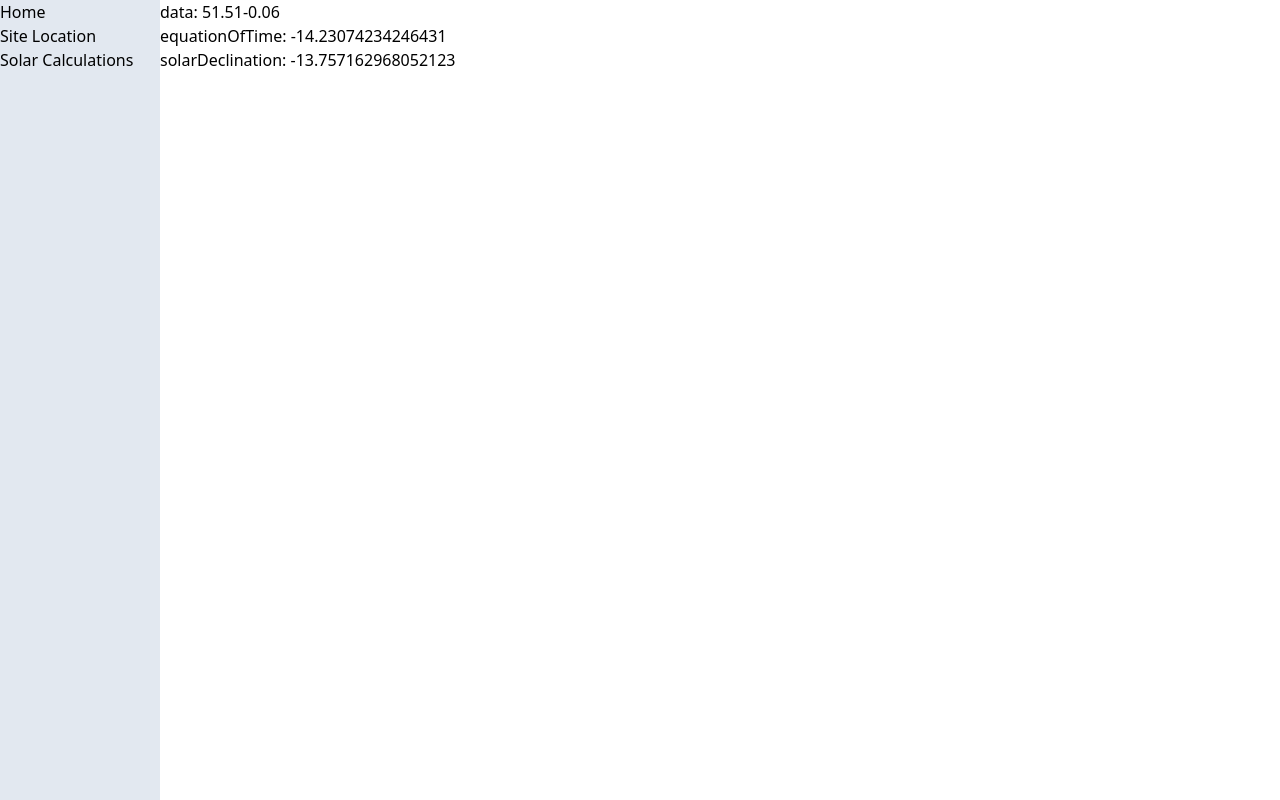
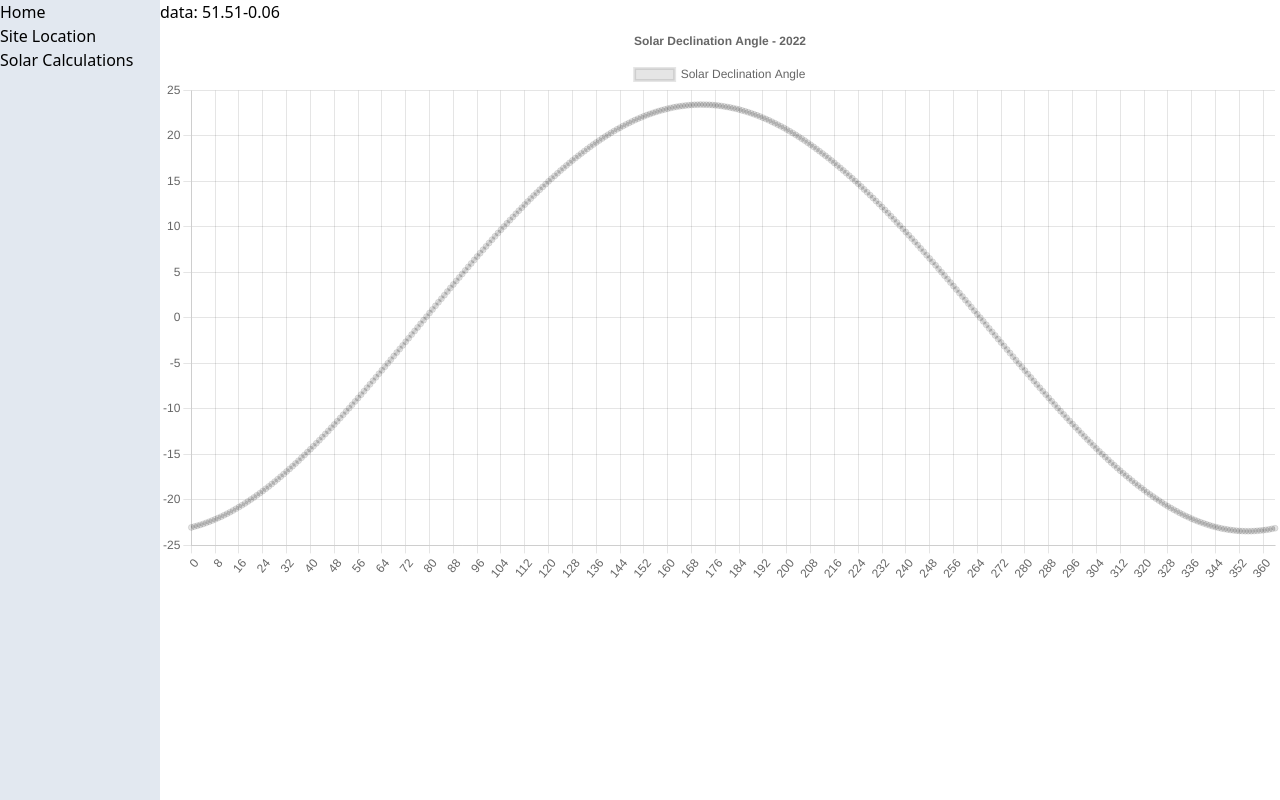
Before and after one commit to Amar-Gill/clima-viz, a Next.js app: page /solar-calculations in a window 1280 px wide. Built offline with nearby package versions, Linux system fonts and the light colour scheme.

Commit message:
added linechart

```diff
--- a/package.json
+++ b/package.json
@@ -8,10 +8,12 @@
     "lint": "next lint"
   },
   "dependencies": {
+    "chart.js": "^3.7.1",
     "date-fns": "^2.28.0",
     "leaflet": "^1.7.1",
     "next": "12.0.10",
     "react": "17.0.2",
+    "react-chartjs-2": "^4.0.1",
     "react-dom": "17.0.2",
     "react-leaflet": "^3.2.5"
   },
--- a/pages/solar-calculations/index.tsx
+++ b/pages/solar-calculations/index.tsx
@@ -1,5 +1,27 @@
 import type { LatLngTuple } from 'leaflet'
+import { Line } from 'react-chartjs-2'
 import SolarCalculator from '../../utils/solar-calculator'
+import {
+  Chart as ChartJS,
+  CategoryScale,
+  LinearScale,
+  PointElement,
+  LineElement,
+  Title,
+  Tooltip,
+  Legend,
+} from 'chart.js'
+import { addDays } from 'date-fns'
+
+ChartJS.register(
+  CategoryScale,
+  LinearScale,
+  PointElement,
+  LineElement,
+  Title,
+  Tooltip,
+  Legend
+)
 
 const testData = [51.51, -0.06] as LatLngTuple
 
@@ -7,16 +29,43 @@ const calculator = new SolarCalculator(testData)
 
 const now = new Date()
 
-const equationOfTime = calculator.calculateEquationOfTime(now)
+const currentYear = now.getUTCFullYear()
 
-const solarDeclination = calculator.calculateSolarDeclination(now)
+const startDate = new Date(`January 1, ${currentYear}`)
+
+// to do handle leapyears
+const arrayYear = new Array(365).fill(null)
+
+const options = {
+  responsive: true,
+  plugins: {
+    legend: {
+      position: 'top' as const,
+    },
+    title: {
+      display: true,
+      text: `Solar Declination Angle - ${currentYear}`,
+    },
+  },
+}
+
+const data = {
+  labels: arrayYear.map((v, i) => i),
+  datasets: [
+    {
+      label: 'Solar Declination Angle',
+      data: arrayYear.map((v, i) =>
+        calculator.calculateSolarDeclination(addDays(startDate, i))
+      ),
+    },
+  ],
+}
 
 const SolarCalculations = () => {
   return (
     <div>
       <p>data: {testData}</p>
-      <p>equationOfTime: {equationOfTime}</p>
-      <p>solarDeclination: {solarDeclination}</p>
+      <Line options={options} data={data} />
     </div>
   )
 }
```
Also changed, not shown: 1 other file (tests, documents, lock files or other folders).
